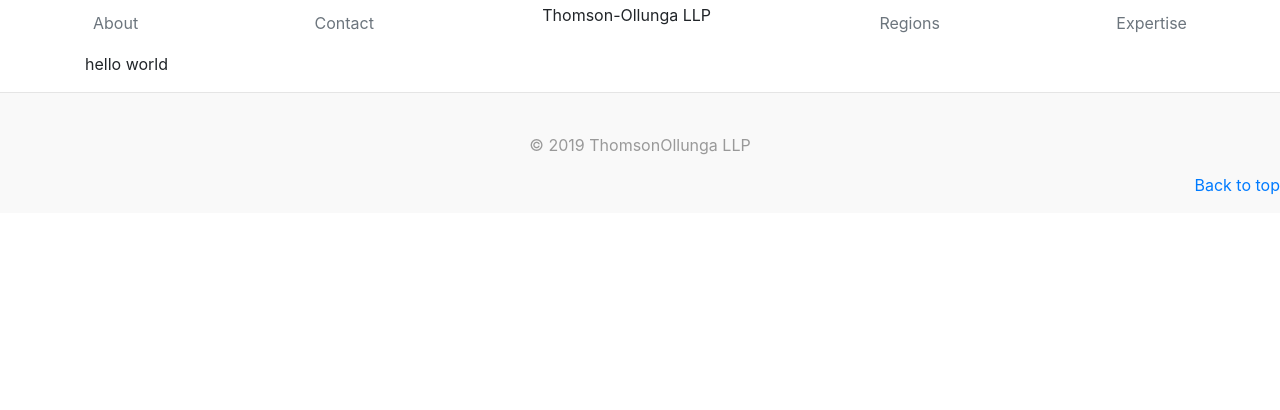
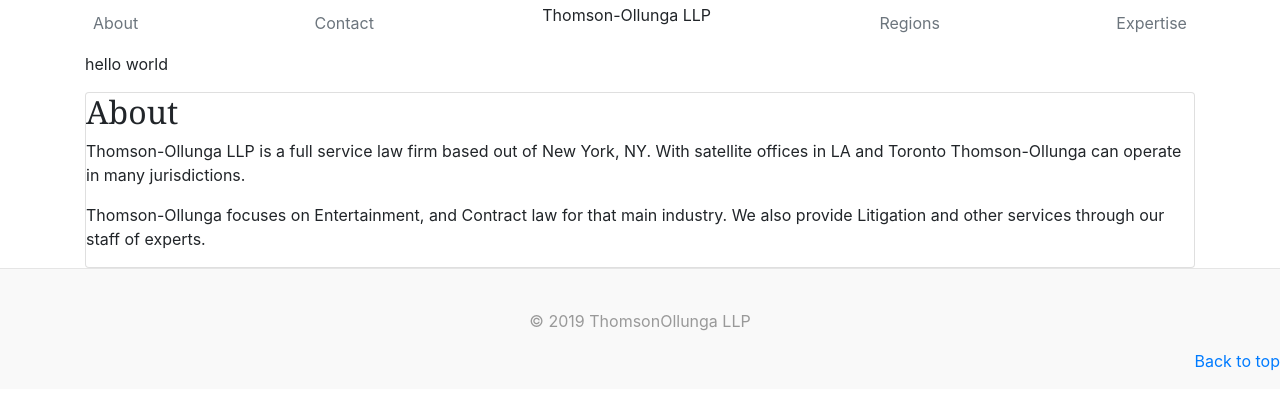
Before and after one commit to DaveThomson-Appjacket/to.github.io, a plain HTML site: page index.html in a window 1280 px wide. Drawn offline with nearby package versions, Linux system fonts and the light colour scheme.

Commit message:
Update index.html

```diff
--- a/index.html
+++ b/index.html
@@ -32,6 +32,15 @@
       </div>
     <main class="container">
         <p>hello world</p>
+        <div class="section">
+            <div class="card">
+                <h2>About</h2>
+                <p>Thomson-Ollunga LLP is a full service law firm based out of New York, NY.  With satellite offices in LA and Toronto Thomson-Ollunga can operate in many jurisdictions.
+                </p>
+                <p>Thomson-Ollunga focuses on Entertainment, and Contract law for that main industry.  We also provide Litigation and other services through our staff of experts.
+                </p>
+            </div>
+        </div>
     </main>
 
     <footer class="blog-footer">
```
